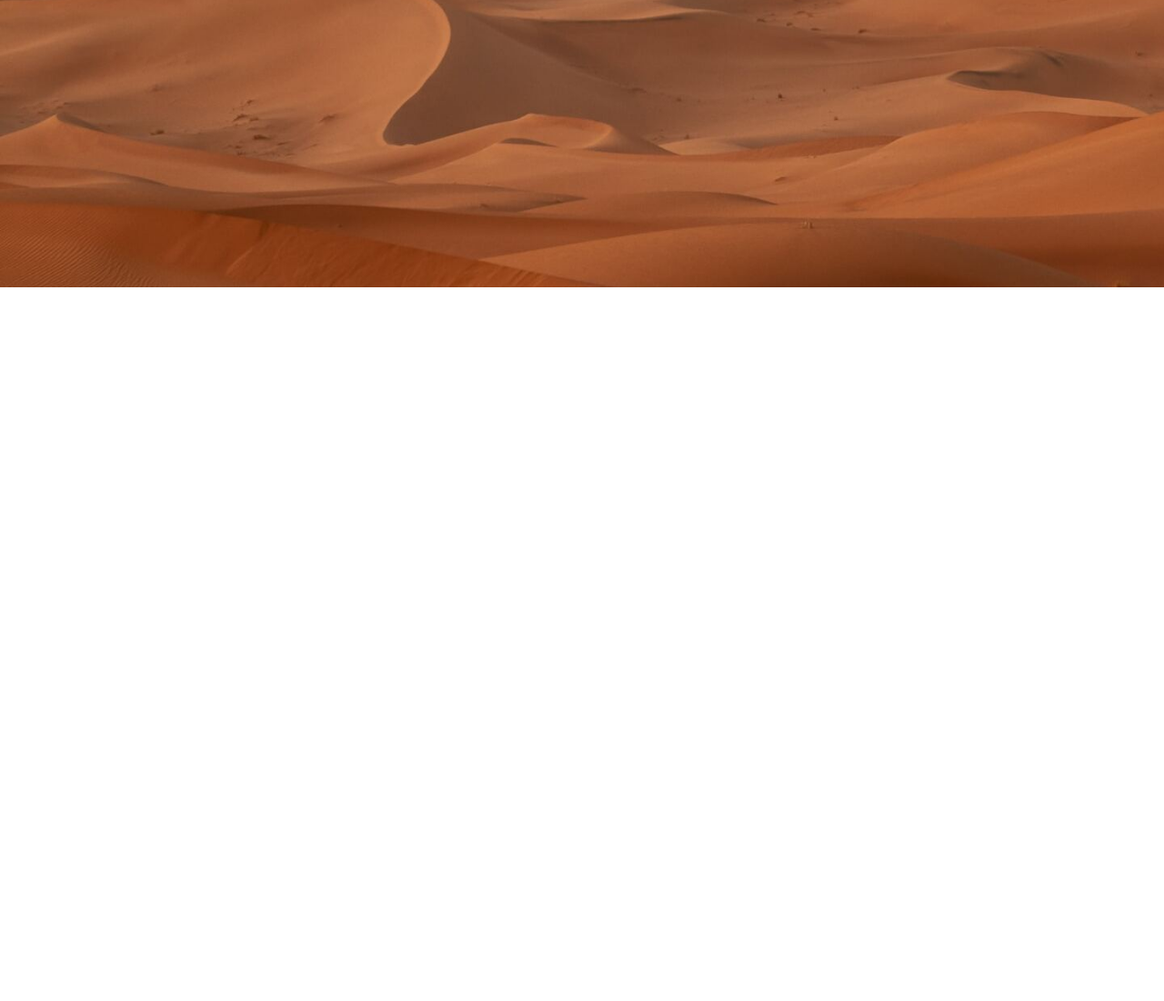
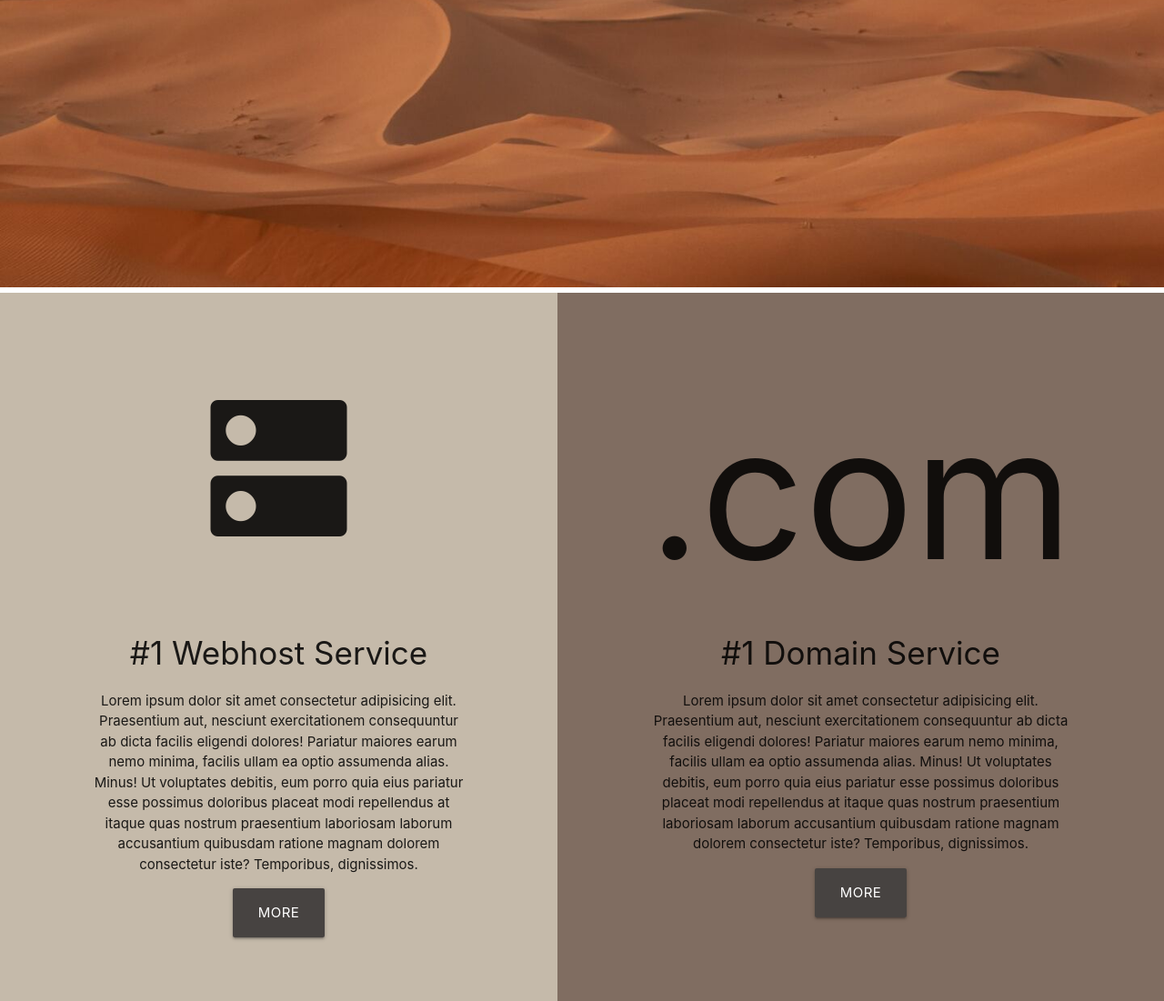
Before and after one commit to llisvm/gitcontrolpoint, a plain HTML site: page index.html in a window 1280 px wide. Shown: the part 650-1751 px from the top of the page at 91% size. Before the commit the page ends 972 px from the top, so only its background shows below. Drawn offline with Linux system fonts and the light colour scheme.

Commit message:
add 2 blocks w text

```diff
--- a/css/style.css
+++ b/css/style.css
@@ -104,3 +104,38 @@
 .btn-check{
     width: 100px;
 }
+
+/*  */
+section{
+    display: flex;
+}
+.left-box{
+    flex-basis: 50%;
+    background-color: #c5baaa;
+    padding: 70px 100px;
+
+}
+.rigth-box{
+    flex-basis: 50%;
+    background-color: #806d61;
+    padding: 70px 100px;
+}
+
+.icon-lg i{
+    font-size: 200px;
+    padding-bottom:20px ;
+}
+
+.icon-lg {
+    font-size: 200px;
+    padding-bottom:20px ;
+}
+
+.title-lg{
+    font-size: 35px;
+}
+
+.more-btn{
+    background-color: #474341;
+
+}
--- a/index.html
+++ b/index.html
@@ -45,6 +45,31 @@
             </form>
         </div>
     </div>
+
+    <section>
+        <div class="left-box" >
+            <div class="center">
+                <span class=" icon-lg"> <i class="material-icons ">dns</i></span>
+                <br>
+                <span class="title-lg">#1 Webhost Service</span>
+                <p>Lorem ipsum dolor sit amet consectetur adipisicing elit. Praesentium aut, nesciunt exercitationem consequuntur ab dicta facilis eligendi dolores! Pariatur maiores earum nemo minima, facilis ullam ea optio assumenda alias. Minus!
+                Ut voluptates debitis, eum porro quia eius pariatur esse possimus doloribus placeat modi repellendus at itaque quas nostrum praesentium laboriosam laborum accusantium quibusdam ratione magnam dolorem consectetur iste? Temporibus, dignissimos.</p>
+                <a class="waves-effect waves-light btn-large more-btn">More</a>
+            </div>
+        </div>
+        <div class="rigth-box">
+            <div class="center">
+                <span class=" icon-lg">.com</span>
+                <br>
+                <span class="title-lg">#1 Domain Service</span>
+                <p>Lorem ipsum dolor sit amet consectetur adipisicing elit. Praesentium aut, nesciunt exercitationem consequuntur ab dicta facilis eligendi dolores! Pariatur maiores earum nemo minima, facilis ullam ea optio assumenda alias. Minus!
+                Ut voluptates debitis, eum porro quia eius pariatur esse possimus doloribus placeat modi repellendus at itaque quas nostrum praesentium laboriosam laborum accusantium quibusdam ratione magnam dolorem consectetur iste? Temporibus, dignissimos.</p>
+                <a class="waves-effect waves-light btn-large more-btn">More</a>
+            </div>
+        </div>
+    </section>
+
+
     <script src="./lib/materialize/js/materialize.min.js"></script>
 </body>
 </html>
```
